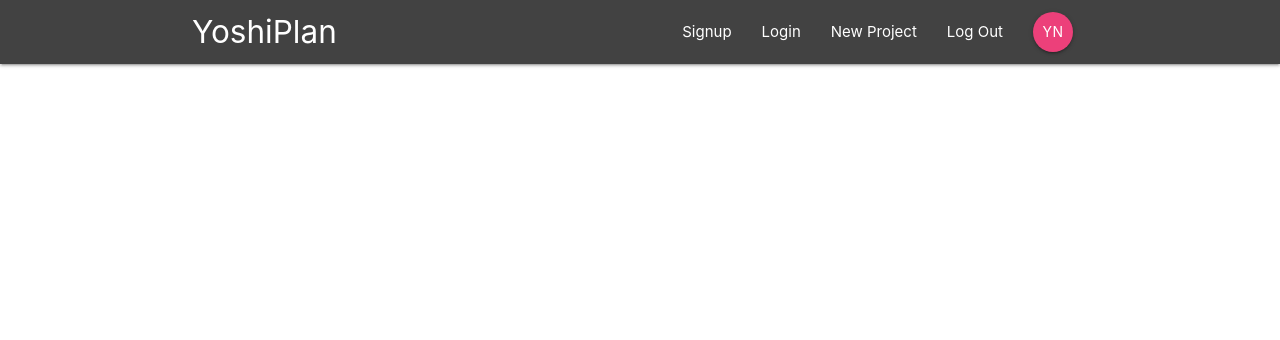
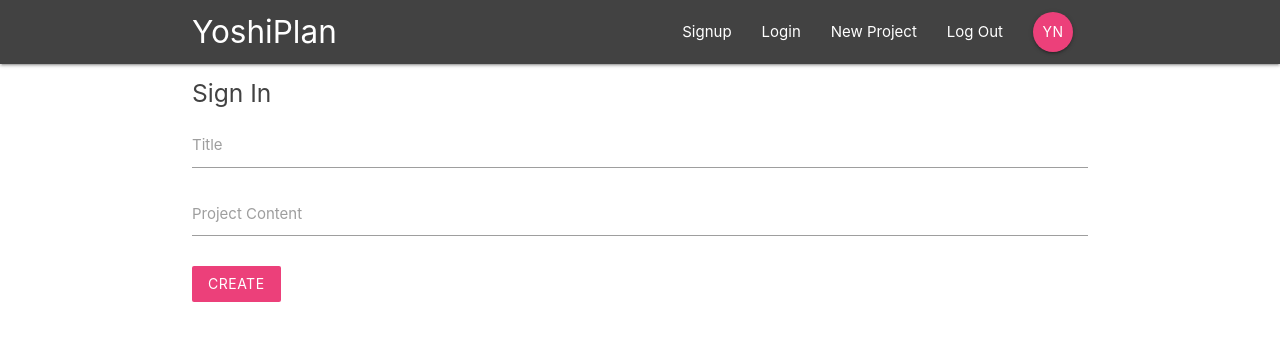
Before and after one commit to YoshitsuguNagao/yoshi-plan, a React (Create React App) app: page /create in a window 1280 px wide. Shown: the top 340 px of the page. Built offline with nearby package versions, Linux system fonts and the light colour scheme.

Commit message:
add create project form

```diff
--- a/src/App.js
+++ b/src/App.js
@@ -3,8 +3,9 @@
 import Navbar from './components/layout/Navbar';
 import Dashboard from './components/dashboard/Dashboard';
 import ProjectDetails from './components/projects/ProjectDetails';
-import SignIn from './components/auth/SignIn'
-import SignUp from './components/auth/SignUp'
+import SignIn from './components/auth/SignIn';
+import SignUp from './components/auth/SignUp';
+import CreateProject from './components/projects/CreateProject';
 
 function App() {
   return (
@@ -16,6 +17,7 @@
           <Route path="/project/:id" component={ProjectDetails} />
           <Route path="/signin" component={SignIn} />
           <Route path="/signup" component={SignUp} />
+          <Route path="/create" component={CreateProject} />
         </Switch>
       </div>
     </BrowserRouter>
--- a/src/components/projects/CreateProject.js
+++ b/src/components/projects/CreateProject.js
@@ -0,0 +1,40 @@
+import React, { Component } from 'react'
+
+class CreateProject extends Component {
+  state = {
+    title: '',
+    content: '',
+
+  }
+  handleChange = (e) => {
+    this.setState({
+      [e.target.id]: e.target.value,
+    })
+  }
+  handleSubmit = (e) => {
+    e.preventDefault();
+    console.log(this.state)
+  }
+  render() {
+    return (
+      <div className="container">
+        <form onSubmit={this.handleSubmit} className="white">
+          <h5 className="grey-text text-darken-3">Sign In</h5>
+          <div className="input-field">
+            <label htmlFor="title">Title</label>
+            <input type="text" id="title" onChange={this.handleChange}/>
+          </div>
+          <div className="input-field">
+            <label htmlFor="content">Project Content</label>
+            <textarea id="content"  className="materialize-textarea" onChange={this.handleChange}></textarea>
+          </div>
+          <div className="input-field">
+            <button className="btn pink lighten-1 z-depth-0">Create</button>
+          </div>
+        </form>
+      </div>
+    )
+  }
+}
+
+export default CreateProject
```
